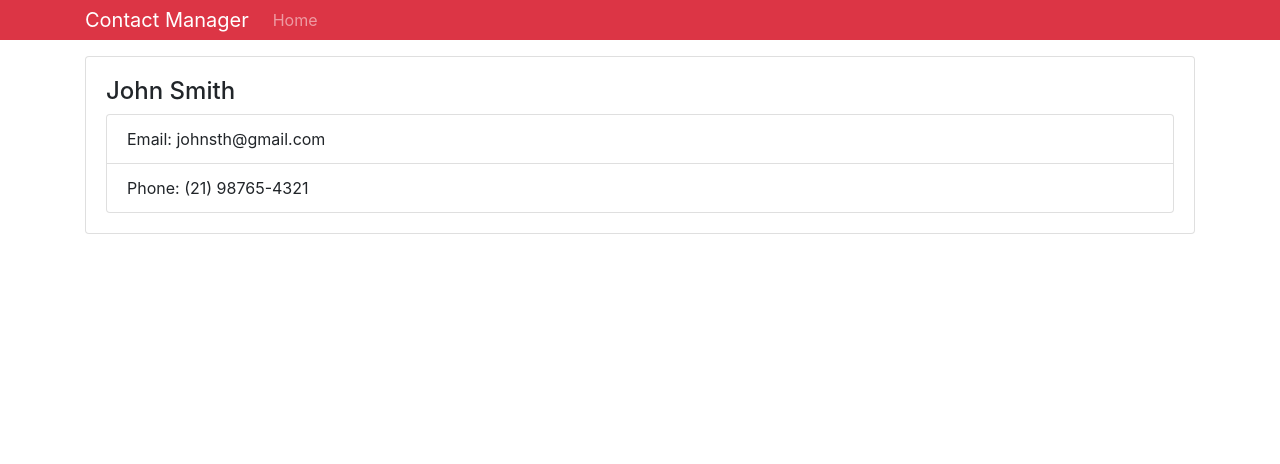
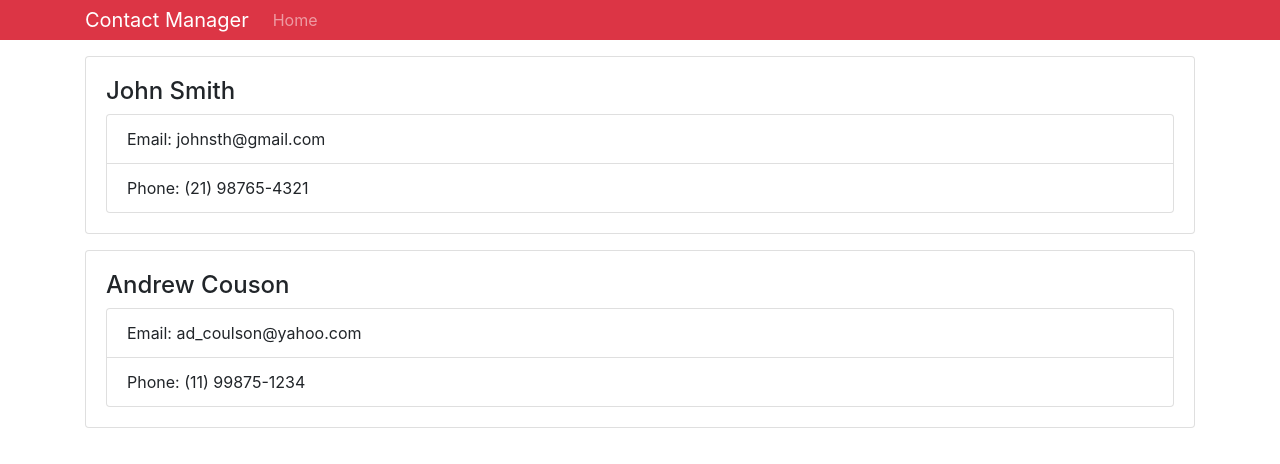
Before and after one commit to Jean-Barbosa9/contact_manager_react, a React (Create React App) app: page / in a window 1280 px wide. Shown: the top 464 px of the page. Built offline with nearby package versions, Linux system fonts and the light colour scheme.

Commit message:
ajustando a exibição da lista de contatos

```diff
--- a/src/App.js
+++ b/src/App.js
@@ -11,6 +11,7 @@ class App extends Component {
         <Header branding="Contact Manager" />
         <div className="container">
           <Contact name="John Smith" email="johnsth@gmail.com" phone="(21) 98765-4321"/>
+          <Contact name="Andrew Couson" email="ad_coulson@yahoo.com" phone="(11) 99875-1234"/>
         </div>
       </div>
     );
```
